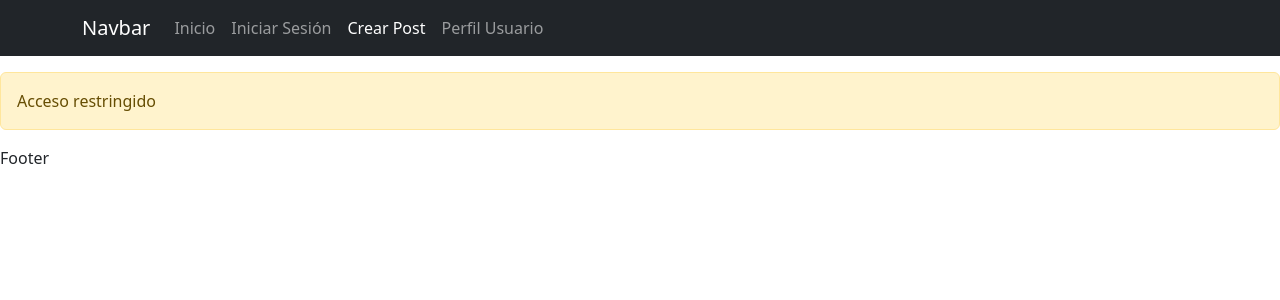
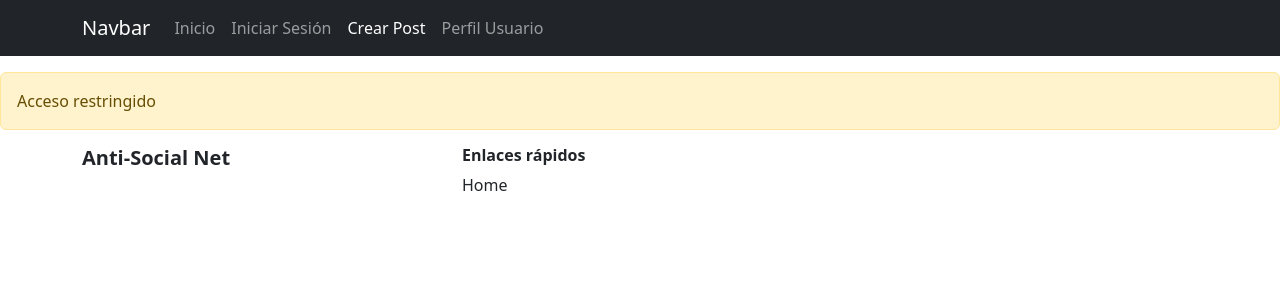
Before and after one commit to FrancoColombano/CIU-TP2-Grupo-1, a React (Vite) app: page /post in a window 1280 px wide. Shown: the top 300 px of the page. Built offline with nearby package versions, Linux system fonts and the light colour scheme.

Commit message:
carga cuerpo Footer

```diff
--- a/src/components/Footer.tsx
+++ b/src/components/Footer.tsx
@@ -1,7 +1,48 @@
+import { Container, Row, Col, Accordion } from "react-bootstrap";
+import { Link } from "react-router-dom";
+import type { ReactElement } from "react";
+
+export default function Footer(): ReactElement {
+
+  const enlacesRapidos: ReactElement = (
+    <ul className="list-unstyled">
+      <li>
+        <Link to="/" className="text-dark text-decoration-none">Home</Link>
+      </li>
+    </ul>
+  )
 
 
-export default function Footer() {
   return (
-    <div>Footer</div>
-  )
+    <footer>
+      <Container>
+        {/* Versión escritorio */}
+
+        <Row className="d-none d-md-flex mb-4"> {/*d-none hace que no se vea en mobile, d-md-flex que se vea en md en adelante*/}
+          <Col md={4} className="mb-3">
+            <h5 className="fw-bold">Anti-Social Net</h5>
+          </Col>
+          <Col md={4} className="mb-3">
+            <h6 className="fw-bold">Enlaces rápidos</h6>
+            {enlacesRapidos}
+          </Col>
+        </Row>
+
+        {/* Versión mobile con acordeones */}
+        <Row className="d-md-none mb-4"> {/*d-md-none hace que no se vea en md en adelante*/}
+          <Col>
+            <h5 className="fw-bold text-center">Anti-Social Net</h5>
+            <Accordion flush>
+              <Accordion.Item eventKey="0">
+                <Accordion.Header>Enlaces rápidos</Accordion.Header>
+                <Accordion.Body className="bg-footer">
+                  {enlacesRapidos}
+                </Accordion.Body>
+              </Accordion.Item>
+            </Accordion>
+          </Col>
+        </Row>
+      </Container>
+    </footer>
+  );
 }
```
